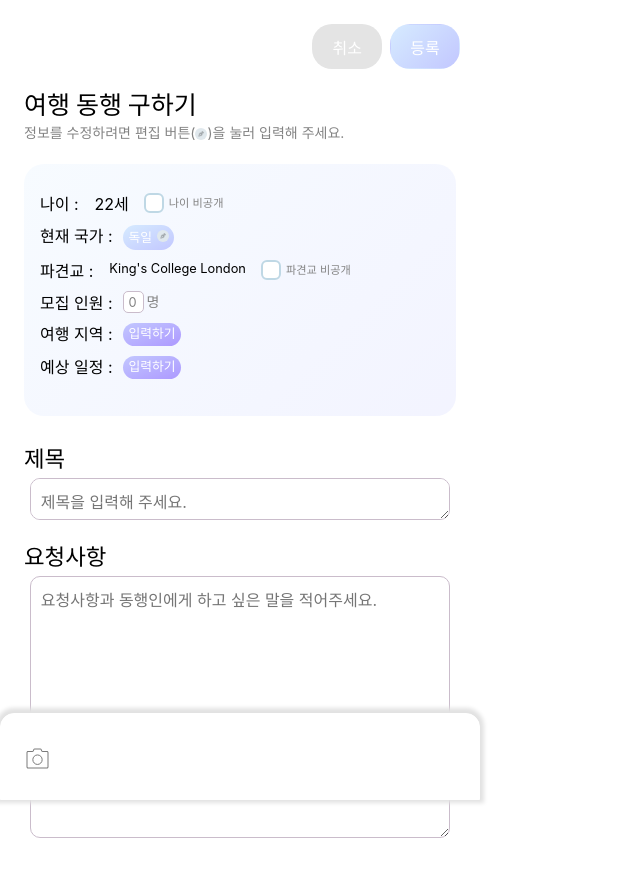
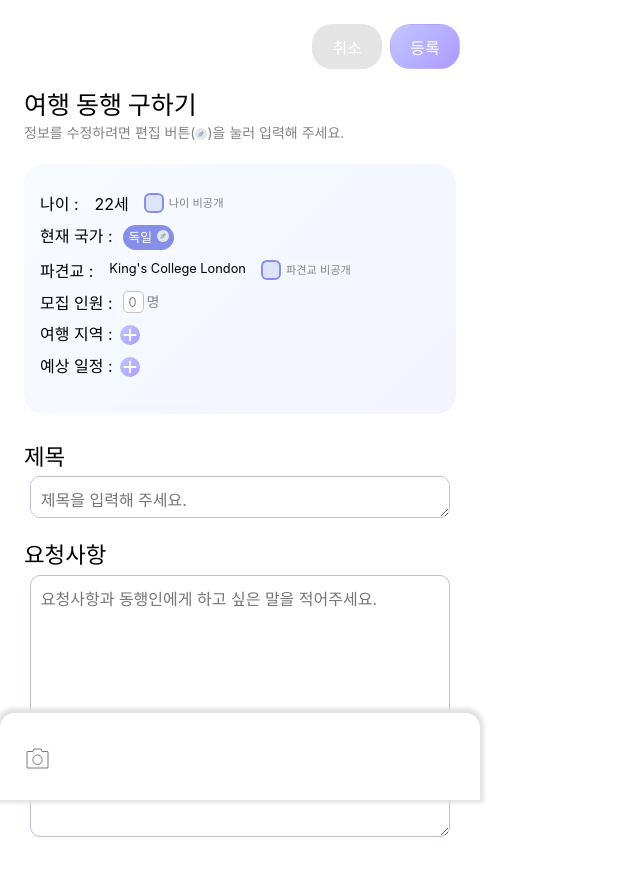
Before and after one commit to UMC-ON/ON-web, a React (Vite) app in the folder ON-FRONTEND/: page /accompany/post in a window 1280 px wide. Shown: the top 876 px of the page, without its empty margins (0-640 px from the left). Built offline with nearby package versions, Linux system fonts and the light colour scheme.

Commit message:
HK/41-FIX-accompanyPage-style

```diff
--- a/ON-FRONTEND/src/components/CompanyCalendar/CompanyCalendar.jsx
+++ b/ON-FRONTEND/src/components/CompanyCalendar/CompanyCalendar.jsx
@@ -50,7 +50,7 @@ const DateRangePicker = ({ onApply }) => {
     <s.CompanyCalendar>
       <div className="date-range-picker">
         <div className='top-header'>
-          <p style={{fontSize: "12px", color: "#CCCCCC", marginTop: "10px"}}>날짜</p>
+          <p style={{fontSize: "12px", color: "#CCCCCC", marginTop: "10px"}}></p>
         </div>
         <DatePicker
 
--- a/ON-FRONTEND/src/components/CustomCheckBox.jsx
+++ b/ON-FRONTEND/src/components/CustomCheckBox.jsx
@@ -41,17 +41,17 @@ const StyledCheckbox = styled.div`
   display: inline-block;
   width: 16px;
   height: 16px;
-  background: white;
+  background: rgba(134, 142, 232, 0.2);
   border-radius: 30%;
-  border: 2px solid #bfd8e5;
+  border: 2px solid #868EE8;
   transition: all 150ms;
   position: relative;
 
   ${({ checked }) =>
     checked &&
     `
-    border-color: #BFD8E5;
-    background: white;
+    border-color: #868EE8;
+    background: #868EE8;
 
     &::after {
       content: '\\2713'; /* Unicode check mark character */
@@ -61,15 +61,15 @@ const StyledCheckbox = styled.div`
       width: 15px;
       height: 15px;
       font-size: 15px;
-      color: #BFD8E5;
+      color: white;
       transform: translate(-50%, -50%);
       text-align: center;
       font-weight: bold;
     }
   `}
 
-  /* Optional: Style for unchecked state */
+
   &:not(:checked) {
-    /* You can also add styles for the unchecked state here if needed */
+
   }
 `;
--- a/ON-FRONTEND/src/pages/AccompanyPage.jsx
+++ b/ON-FRONTEND/src/pages/AccompanyPage.jsx
@@ -72,7 +72,10 @@ function AccompanyPage() {
         {showCalendar &&
           <>
             <Overlay onClick={handleCalendarClick} />
-            <BottomTabLayout>
+            <BottomTabLayout $height="53vh">
+              <TopHeader>
+                날짜
+              </TopHeader>
               <Close src={closeIcon} onClick={handleCalendarClick} />
               <DateRangePicker onApply={handleApplyClick} />
             </BottomTabLayout>
@@ -94,6 +97,14 @@ function AccompanyPage() {
 
 export default AccompanyPage;
 
+const TopHeader = styled.div`
+  font-size: 12px;
+  color: #CCCCCC;
+  position: absolute;
+  top: 20px;
+  left: 20px;
+`;
+
 const Overlay = styled.div`
   position: fixed;
   top: 0;
@@ -114,6 +125,7 @@ const Close = styled.img`
 const BottomTabLayout = styled.div`
   width: 100%;
   max-width: 480px;
+  height: ${props => props.$height || 'auto'};
   position: fixed;
   bottom: 0;
   border-radius: 14px 14px 0px 0px;
--- a/ON-FRONTEND/src/pages/AccompanyPostPage.jsx
+++ b/ON-FRONTEND/src/pages/AccompanyPostPage.jsx
@@ -7,6 +7,7 @@ import postIcon from '../assets/images/writepost_icon.svg';
 import minusButton from '../assets/images/minusButton.svg';
 import plusButton from '../assets/images/plusButton.svg';
 import closeIcon from '../assets/images/close_button.svg';
+import purplePlusButton from '../assets/images/purplePlusButton.svg';
 
 import CustomCheckbox from '../components/CustomCheckBox';
 import CameraBottom from '../components/CameraBottom';
@@ -151,14 +152,12 @@ function AccompanyPostPage() {
                 </Left>
                 <Left $bottom="5px">
                     <BlackText>여행 지역 : </BlackText>
-                    <CircleContainer2>입력하기
-                    </CircleContainer2>
+                    <PlusButton src={purplePlusButton}/>
                 </Left>
                 <Left $bottom="5px">
                     <BlackText>예상 일정 : </BlackText>
                     {!isDateClicked && (
-                        <CircleContainer2 onClick={handleCalendarClick}>입력하기
-                    </CircleContainer2>
+                      <PlusButton onClick={handleCalendarClick} src={purplePlusButton}/>
                     )}
                     {isDateClicked && (
                       <>
@@ -175,6 +174,7 @@ function AccompanyPostPage() {
                         <CircleButton src={minusButton} onClick={decreaseDays}/>
                         <Input $width="20px" $left="8px" value={daysDifference.toString()} onChange={handleChange}/>
                         <CircleButton src={plusButton} onClick={increaseDays}/>
+                        <GreyText $left="6px">일</GreyText>
                       </Left>
                     )}
             </BlueContainer>
@@ -185,6 +185,11 @@ function AccompanyPostPage() {
             <Overlay onClick={handleCalendarClick} />
             <BottomTabLayout>
               <Close src={closeIcon} onClick={handleCalendarClick} />
+              <TopHeader>
+                날짜
+              </TopHeader>
+              <LabelText>여행 가고 싶은 기간을 설정해 주세요!</LabelText>
+              <LabelText2>일정이 확정되지 않았다면 범위를 넓게 설정할 수 있어요.</LabelText2>
               <DateRangePicker onApply={handleApplyClick}/>
             </BottomTabLayout>
           </>
@@ -217,6 +222,14 @@ function AccompanyPostPage() {
 
 export default AccompanyPostPage;
 
+const TopHeader = styled.div`
+  font-size: 12px;
+  color: #CCCCCC;
+  position: absolute;
+  top: 20px;
+  left: 20px;
+`;
+
 const LeftSpace = styled.section`
   margin-left: 27%;
 `;
@@ -226,7 +239,7 @@ const Space = styled.section`
 `;
 
 const CircleContainer = styled.section`
-  background: linear-gradient(to right bottom, #D6EBFF, #C2C7FF);
+  background: #868EE8;
   border-radius: 20px;
   font-size: 0.8rem;
   color: white;
@@ -327,7 +340,7 @@ const GreyButton = styled.button`
 
 const BlueButton = styled.button`
   border-radius: 20px;
-  background: linear-gradient(135deg, #D6EBFF, #C2C7FF);
+  background: linear-gradient(135deg, #C2C7FF, #AD99FF);
   color: white;
   font-family: Inter;
   font-size: 1em;
@@ -370,6 +383,32 @@ const BlackText = styled.div`
   text-decoration: ${({ $isChecked }) => ($isChecked ? 'line-through' : 'none')};
 `;
 
+const LabelText = styled.div`
+  font-family: Inter;
+  font-weight: bold;
+  color: #3E73B2;
+  position: absolute;
+  top: 50px;
+  left: 20px;
+  font-size: 0.85em;
+`;
+
+const LabelText2 = styled.div`
+  font-family: Inter;
+  color: #7A7A7A;
+  position: absolute;
+  top: 67px;
+  left: 20px;
+  font-size: 0.85em;
+`;
+
+const PlusButton = styled.img`
+  margin-top: 7px;
+  margin-left: 7px;
+  width: 20px;
+  height: auto;
+`;
+
 
 const Overlay = styled.div`
   position: fixed;
@@ -390,6 +429,7 @@ const Close = styled.img`
 
 const BottomTabLayout = styled.div`
   width: 100%;
+  height: 58vh;
   max-width: 480px;
   position: fixed;
   bottom: 0;
```
Also changed, not shown: ON-FRONTEND/src/assets/images/purplePlusButton.svg (added).
